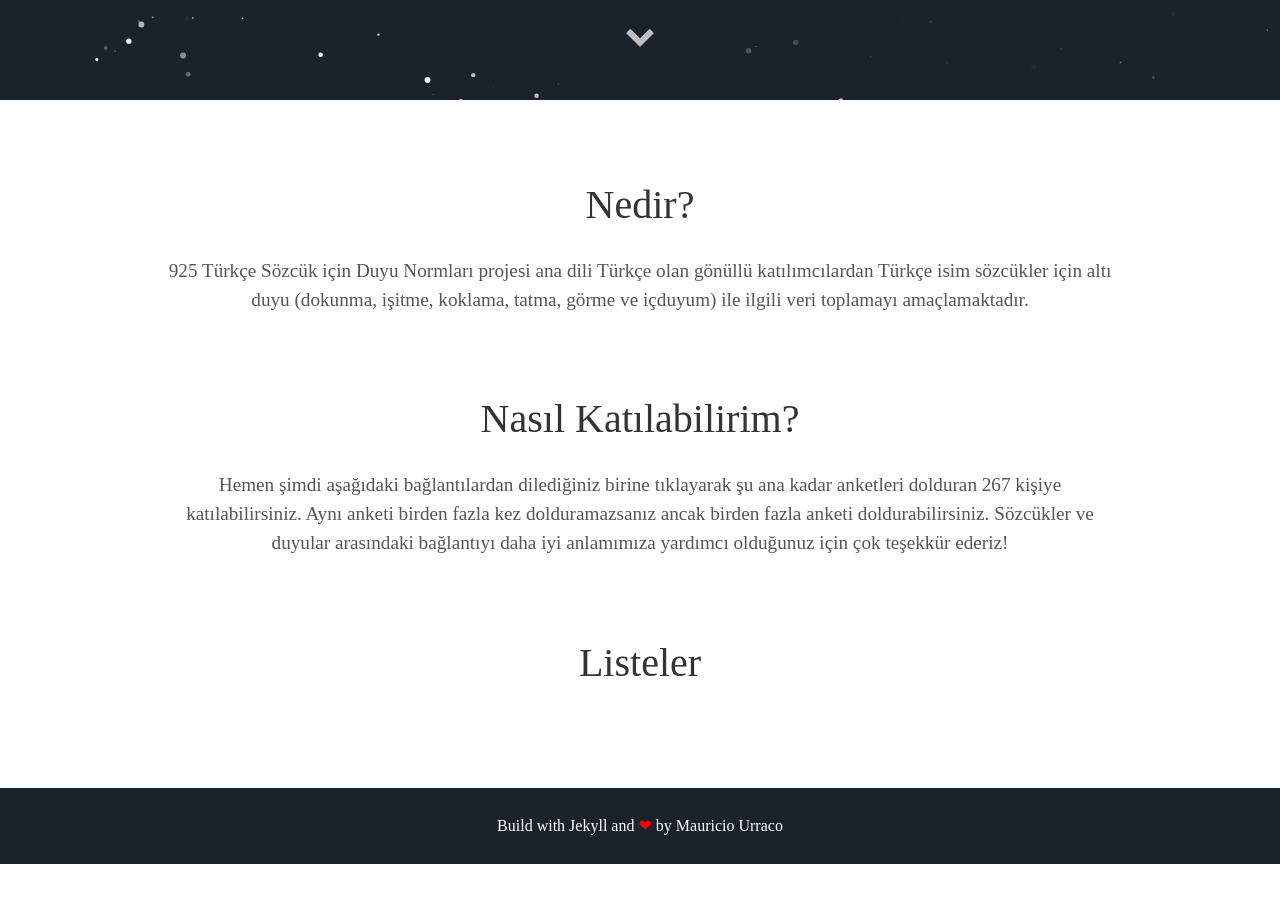
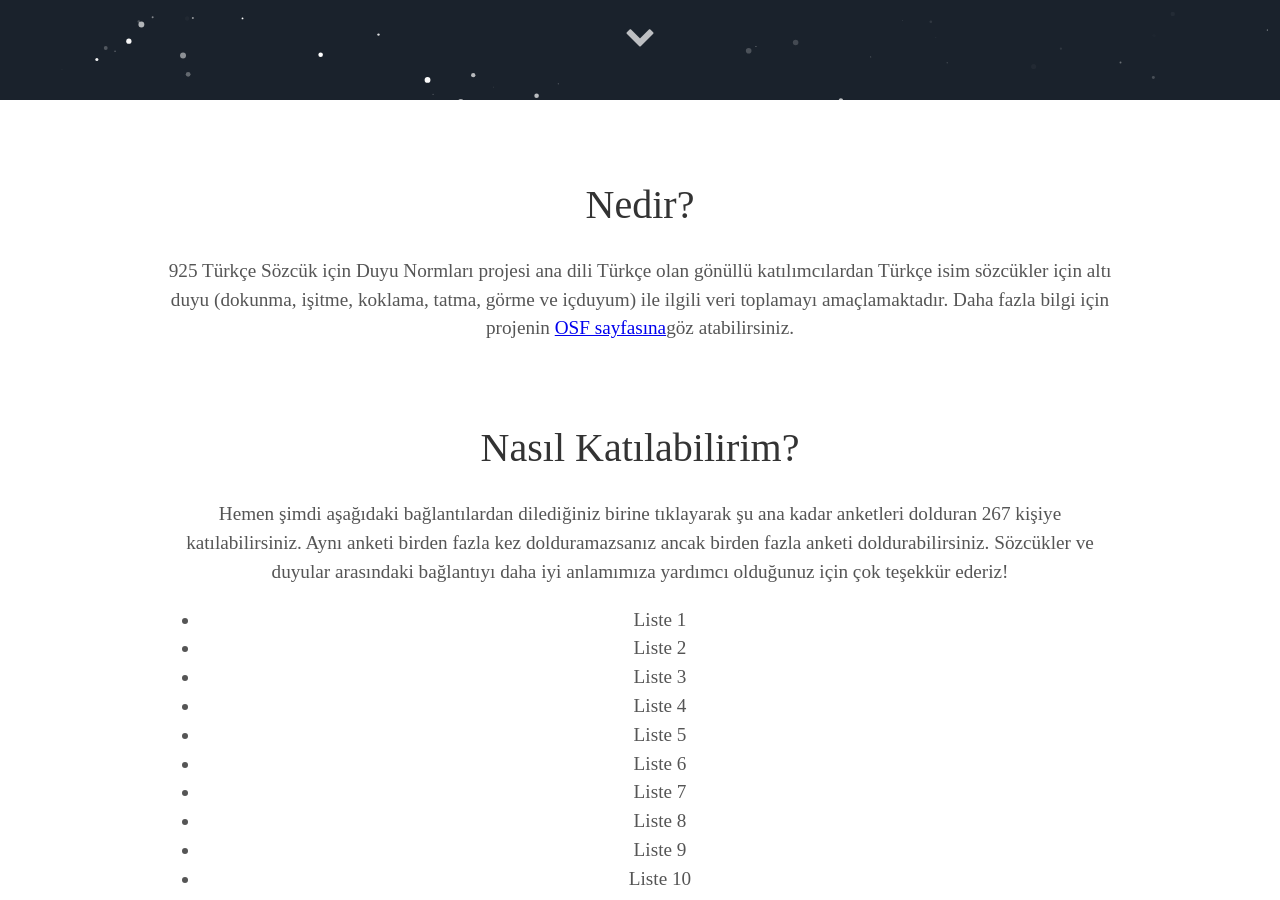
Before and after one commit to 925sozcuk/925sozcuk.github.io, a Jekyll site: the page built from index.html, in a window 1280 px wide and 900 px high, scrolled down 800 px. Built offline with Jekyll 4.4.1, drawn with Linux system fonts in a browser that asks for light colours; some web fonts are replaced; before the commit the page ends 1664 px from its top, so only the background shows below that.

Commit message:
Update about.html

```diff
--- a/_includes/about.html
+++ b/_includes/about.html
@@ -2,11 +2,22 @@
 
   <h1>Nedir?</h1>
   <p>925 Türkçe Sözcük için Duyu Normları projesi ana dili Türkçe olan gönüllü katılımcılardan
-   Türkçe isim sözcükler için altı duyu (dokunma, işitme, koklama, tatma, görme ve içduyum) ile ilgili veri toplamayı amaçlamaktadır.</p>
+   Türkçe isim sözcükler için altı duyu (dokunma, işitme, koklama, tatma, görme ve içduyum) ile ilgili veri toplamayı amaçlamaktadır.
+   Daha fazla bilgi için projenin <a href="https://osf.io/m34u7/">OSF sayfasına</a>göz atabilirsiniz.</p>
   <h1>Nasıl Katılabilirim?</h1>
   <p>Hemen şimdi aşağıdaki bağlantılardan dilediğiniz birine tıklayarak şu ana kadar anketleri dolduran
     267 kişiye katılabilirsiniz. Aynı anketi birden fazla kez dolduramazsanız ancak birden fazla anketi doldurabilirsiniz.
     Sözcükler ve duyular arasındaki bağlantıyı daha iyi anlamımıza yardımcı olduğunuz için çok teşekkür ederiz!</p>
-  <h1>Listeler</h1>
-
+    <ul>
+      <li>Liste 1</li>
+      <li>Liste 2</li>
+      <li>Liste 3</li>
+      <li>Liste 4</li>
+      <li>Liste 5</li>
+      <li>Liste 6</li>
+      <li>Liste 7</li>
+      <li>Liste 8</li>
+      <li>Liste 9</li>
+      <li>Liste 10</li>
+    </ul>
   </div>
```
